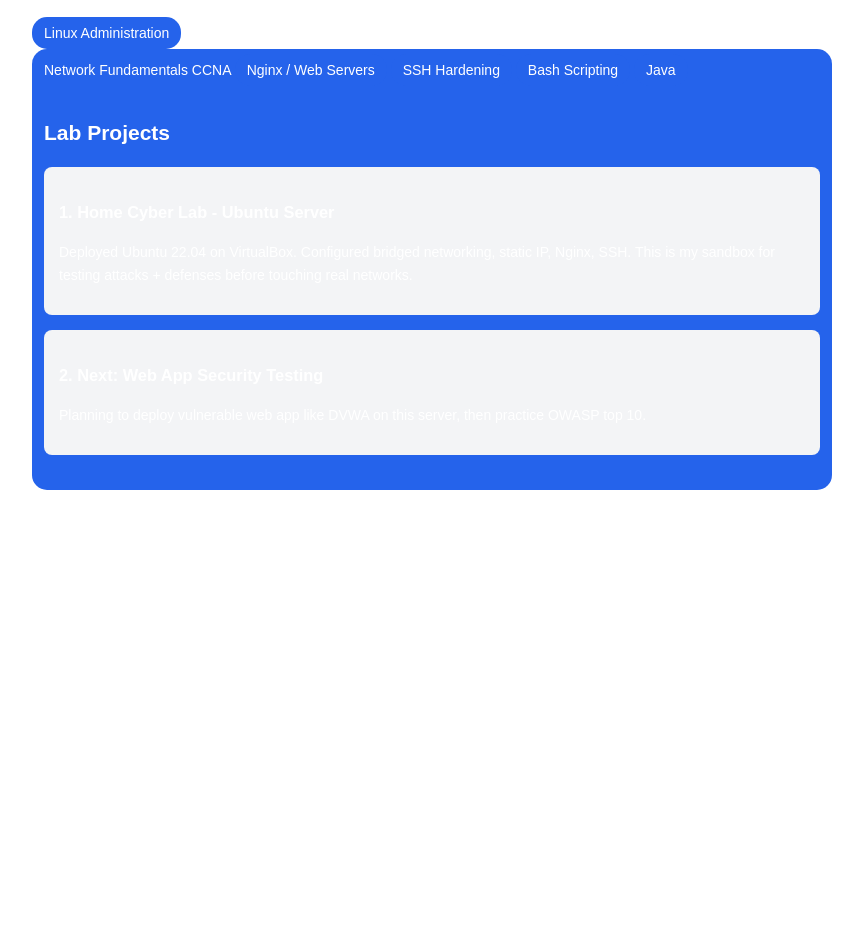
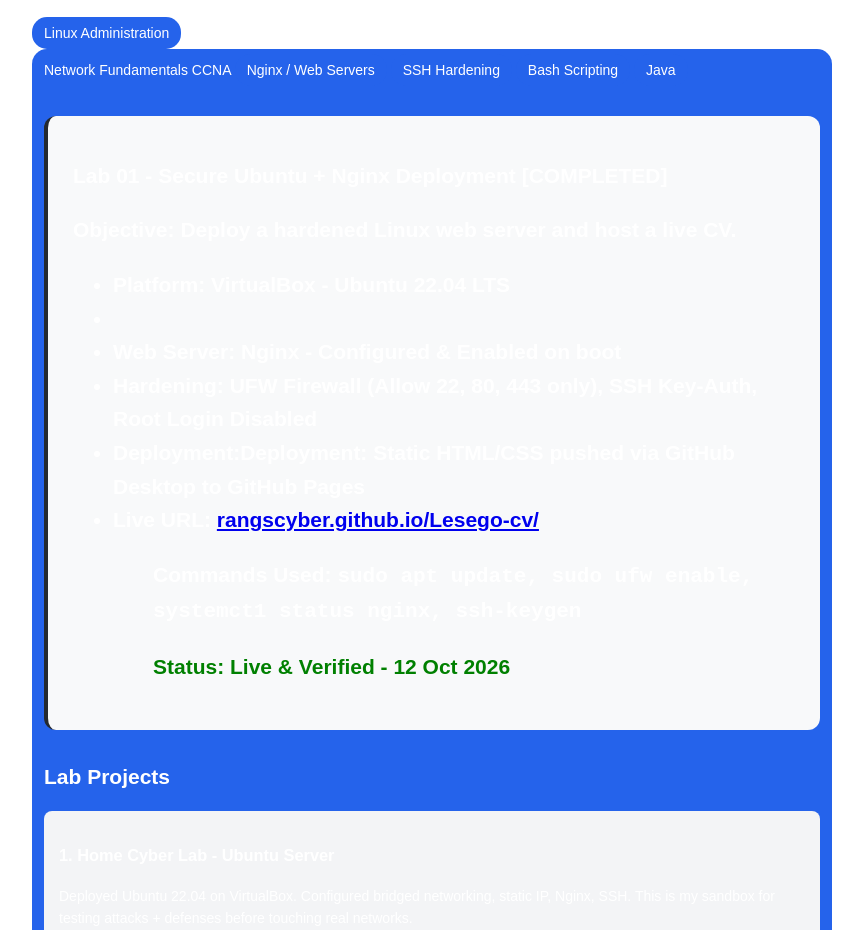
Before and after one commit to RangsCyber/Lesego-cv, a plain HTML site: page index.html in a window 1280 px wide. Shown: the part 452-1382 px from the top of the page, without its empty margins (208-1071 px from the left). Before the commit the page ends 1042 px from the top, so only its background shows below. Drawn offline with Linux system fonts and the light colour scheme.

Commit message:
Update index.html
docs: add lab 01 documentation

```diff
--- a/index.html
+++ b/index.html
@@ -32,6 +32,23 @@
   <span class="skill">Java</span>
 <div>
 
+<!-- LAB 01 DOCUMENTATION -->
+<section style="background:#f8f9fa; padding:25px; border-radius:12px; margin-top:30px;
+border-left:4px solid #24292f;">
+  <h2> Lab 01 - Secure Ubuntu + Nginx Deployment [COMPLETED]<h2>
+  <p><strong>Objective:</strong> Deploy a hardened Linux web server and host a live CV.</p>
+  <ul>
+    <li><strong>Platform:</strong> VirtualBox - Ubuntu 22.04 LTS<li>
+	<li><strong>Web Server:</strong> Nginx - Configured & Enabled on boot</li>
+	<li><strong>Hardening:</strong> UFW Firewall (Allow 22, 80, 443 only), SSH Key-Auth, Root Login Disabled</li>
+	<li><strong>Deployment:</strong>Deployment:</strong> Static HTML/CSS pushed via GitHub Desktop to GitHub Pages</li>
+	<li><strong>Live URL:</strong> <a href="https://rangscyber.github.io./Lesego-cv/" target="blank">rangscyber.github.io/Lesego-cv/</a></li>
+  <ul>
+  <p><strong>Commands Used:</strong> <code>sudo apt update, sudo ufw enable, systemct1 status nginx, ssh-keygen</code></p>
+  <p style="color:green; font-weight:bold;"> Status: Live & Verified - 12 Oct 2026</p>
+</section>
+
+
 <div class="section">
   <h2>Lab Projects</h2>
   <div class="project">
```
